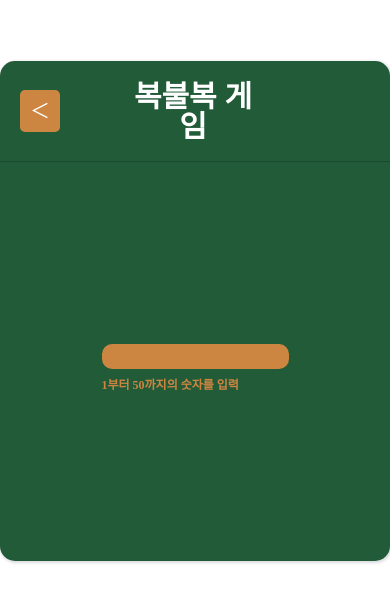
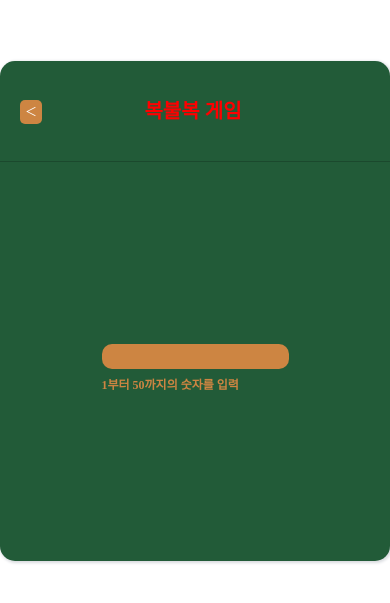
Before and after one commit to rlaclghks123/random-game, a React (Vite) app: page /game in a window 390 px wide. Shown: the part 111-714 px from the top of the page. Built offline with nearby package versions, Linux system fonts and the light colour scheme.

Commit message:
Style: 모바일 버전 타이틀 및 뒤로가기 버튼  크기 수정

```diff
--- a/src/pages/App.tsx
+++ b/src/pages/App.tsx
@@ -9,10 +9,19 @@ const StyleHeader = styled.div`
 `;
 
 const StyleTitle = styled.div`
+  @media screen and (max-width: 320px) {
+    span {
+      font-size: 16px;
+    }
+  }
+
+  @media screen and (max-width: 768px) {
+    font-size: 20px;
+  }
   font-size: 30px;
   font-weight: 900;
   font-family: Georgia, 'Times New Roman', serif;
-  color: white;
+  color: red;
 `;
 
 const StyleMain = styled.div`
@@ -123,7 +132,9 @@ const App = () => {
   return (
     <MainPage>
       <StyleHeader>
-        <StyleTitle>복불복 게임</StyleTitle>
+        <StyleTitle>
+          <span>복불복 게임</span>
+        </StyleTitle>
       </StyleHeader>
       <StyleMain>
         <MoveBox>
--- a/src/pages/Game.tsx
+++ b/src/pages/Game.tsx
@@ -18,6 +18,11 @@ const StyleHeader = styled.div`
 
 const StyleBackBtnBox = styled.div`
   a {
+    @media screen and (max-width: 768px) {
+      padding: 5px;
+      font-size: 12px;
+    }
+
     width: 10%;
     margin-left: 20px;
     padding: 10px;
@@ -34,10 +39,21 @@ const StyleBackBtnBox = styled.div`
 `;
 
 const StyleTitle = styled.div`
+  @media screen and (max-width: 320px) {
+    span {
+      font-size: 16px;
+      color: red;
+    }
+  }
+
+  @media screen and (max-width: 768px) {
+    font-size: 20px;
+  }
+
   font-size: 30px;
   font-weight: 900;
   font-family: Georgia, 'Times New Roman', serif;
-  color: white;
+  color: red;
   text-align: center;
 `;
 
@@ -161,7 +177,9 @@ function Game() {
         <StyleBackBtnBox>
           <Link to={'/'}>{'＜'}</Link>
         </StyleBackBtnBox>
-        <StyleTitle>복불복 게임</StyleTitle>
+        <StyleTitle>
+          <span>복불복 게임</span>
+        </StyleTitle>
       </StyleHeader>
 
       <StyleMain>
```
